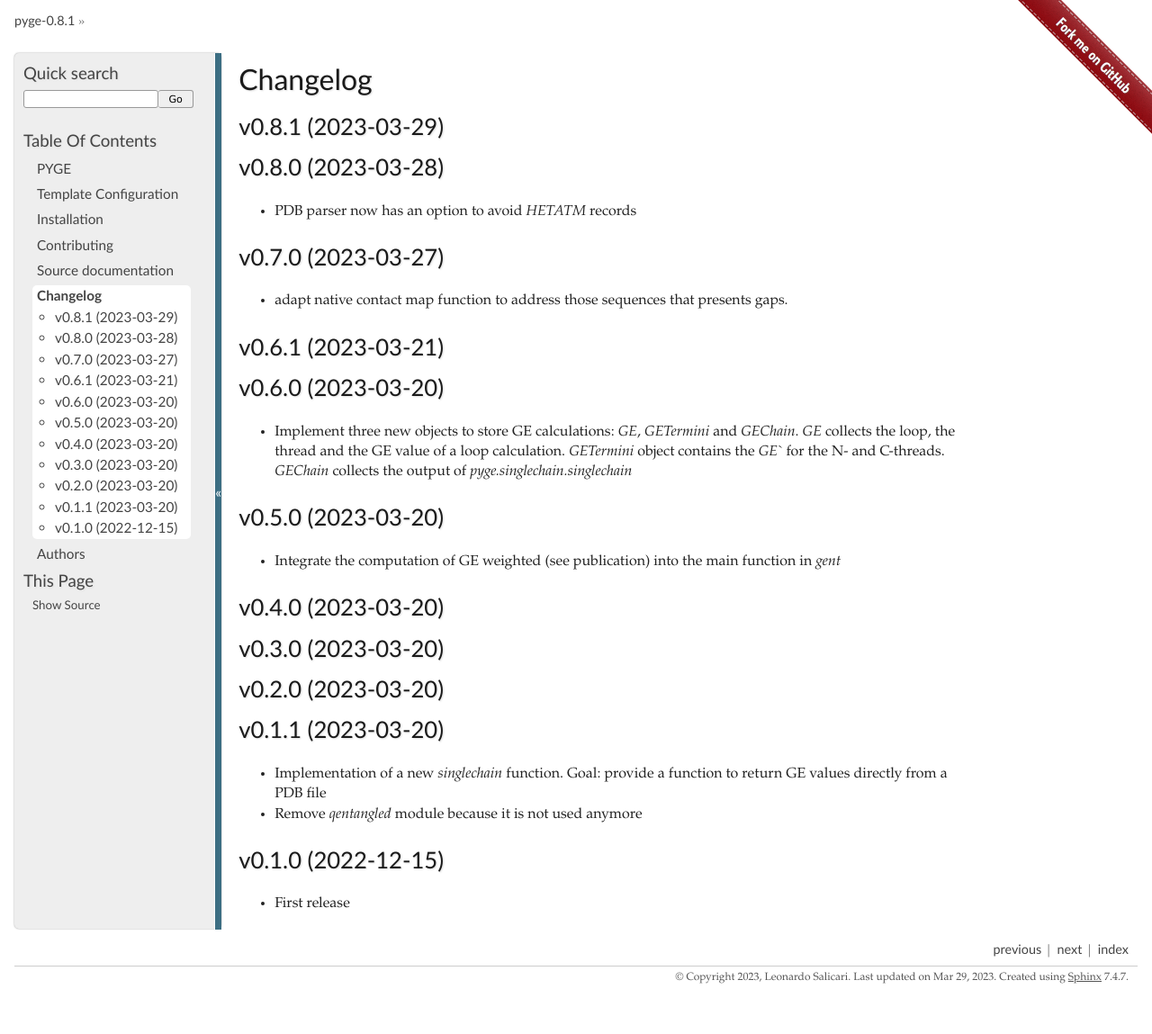
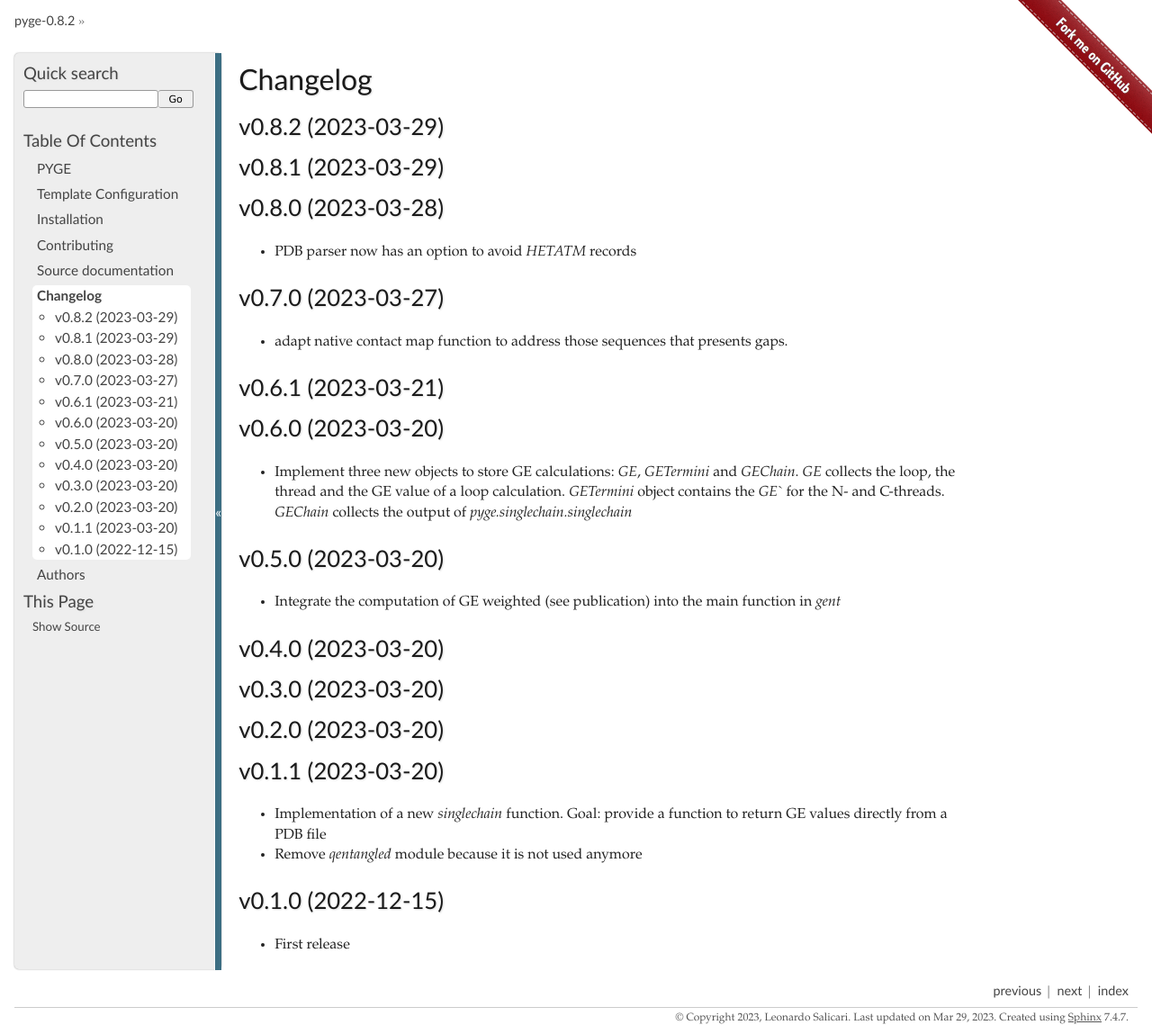
Before and after one commit to gentangle/pyge, a Sphinx documentation site: the page built from docs/changelog.rst, in a window 1280 px wide. Shown: the whole page at 90% size. Built offline with Sphinx 7.4.7, drawn with Linux system fonts in a browser that asks for light colours; pages that are not in the unit, such as notebooks, are missing from menus; before the commit the page ends 1104 px from its top, so only the background shows below that.

Commit message:
[SKIP] version bump 0.8.1 -> 0.8.2
fix import

```diff
--- a/CHANGELOG.rst
+++ b/CHANGELOG.rst
@@ -1,6 +1,9 @@
 
 Changelog
 =========
+
+v0.8.2 (2023-03-29)
+------------------------------------------------------------
 
 v0.8.1 (2023-03-29)
 ------------------------------------------------------------
--- a/README.rst
+++ b/README.rst
@@ -123,7 +123,7 @@
 Version
 -------
 
-v0.8.1
+v0.8.2
 
 .. .. _GitHub Actions: https://github.com/features/actions
 .. .. _PyPI: https://pypi.org
--- a/docs/conf.py
+++ b/docs/conf.py
@@ -48,7 +48,7 @@
 year = "2023"
 author = "Leonardo Salicari"
 copyright = "{0}, {1}".format(year, author)
-version = release = "0.8.1"
+version = release = "0.8.2"
 
 pygments_style = "trac"
 templates_path = ["."]
--- a/pyge/__init__.py
+++ b/pyge/__init__.py
@@ -1 +1 @@
-__version__ = "0.8.1"
+__version__ = "0.8.2"
--- a/setup.py
+++ b/setup.py
@@ -26,7 +26,7 @@
 
 setup(
     name="pyge",
-    version="0.8.1",
+    version="0.8.2",
     description="Python library to compute the Gaussian Entanglement",
     long_description=long_description,
     long_description_content_type="text/x-rst",
```
Also changed, not shown: .bumpversion.cfg.
